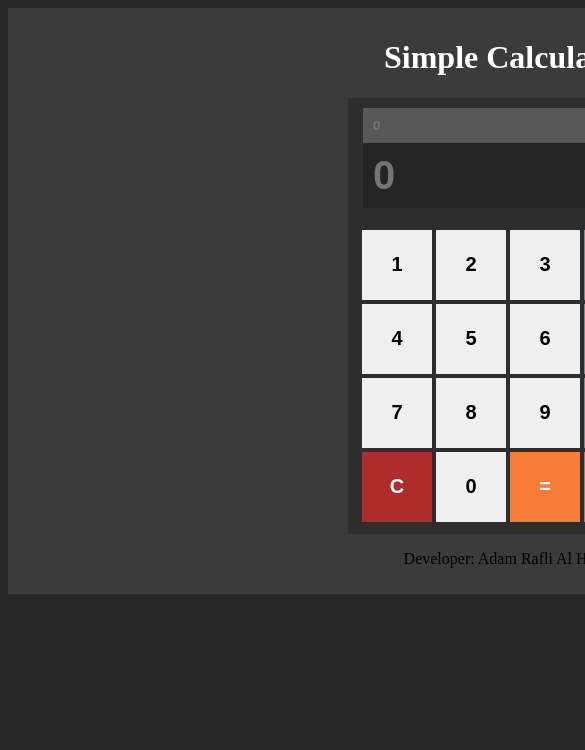
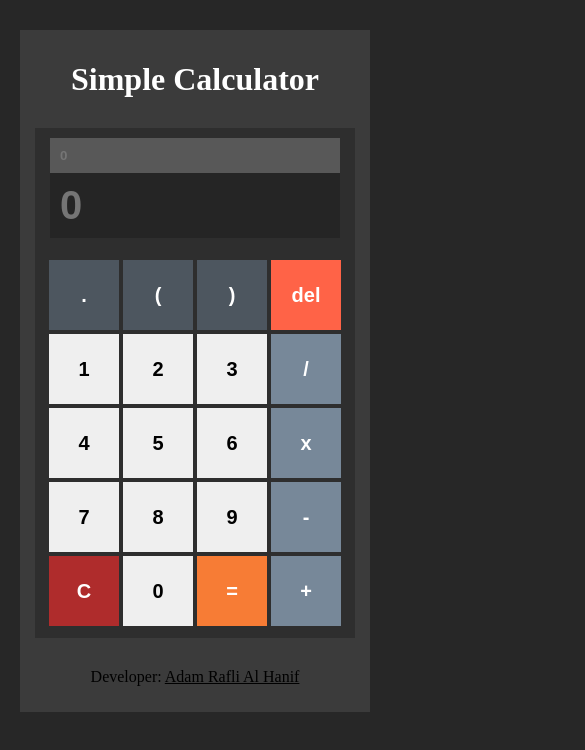
Before and after one commit to AdamRaf/Calculator, a plain HTML site: page index.html in a window 390 px wide. Shown: the top 750 px of the page, 585 px wide, since content can reach past the window. Drawn offline with Linux system fonts and the light colour scheme.

Commit message:
new func, new look, fix bug

```diff
--- a/brain.js
+++ b/brain.js
@@ -1,20 +1,22 @@
 let ipt = false;
-let val = 0;
 
 function input(x) {
     document.getElementById("line").value += x;
+    let eva = eval(document.getElementsByClassName("monitor equation")[0].value);
+    document.getElementsByClassName("monitor total")[0].value = eva;
     ipt = true;
 }
 
 function clr() {
-    document.getElementById("line").value = '';
+    document.getElementsByClassName("monitor equation")[0].value = '';
+    document.getElementsByClassName("monitor total")[0].value = '';
     ipt = false;
 }
 
 function clc() {
-    let a = eval(document.getElementsByClassName("monitor equation")[0].value);
+    let eva = eval(document.getElementsByClassName("monitor equation")[0].value);
     if (ipt == true){
-        document.getElementsByClassName("monitor total")[0].value = a;
+        document.getElementsByClassName("monitor total")[0].value = eva;
     } else {
         alert("input something");
     }
@@ -25,12 +27,20 @@ function act(q) {
     console.log(`eq = ${eq}`);
     let last = eq.charAt(eq.length-1);
     console.log(`last = ${last}`);
-    let eva = eval(document.getElementsByClassName("monitor equation")[0].value);
     if(last == "/" || last == "*" || last == "-" || last == "+"){
-        document.getElementsByClassName("monitor equation")[0].value = document.getElementsByClassName("monitor equation")[0].value.substring(0, eq.length-1);
-        document.getElementsByClassName("monitor equation")[0].value += q;
-    } else {
-        document.getElementsByClassName("monitor equation")[0].value += q;
+        console.log(`q = ${q}`);
+        if(q == "." || q == "(" || q == ")"){
+            document.getElementsByClassName("monitor equation")[0].value += q;
+            console.log(document.getElementsByClassName("monitor equation")[0].value);
+        }
+        document.getElementsByClassName("monitor equation")[0].value = document.getElementsByClassName("monitor equation")[0].value.substring(0, document.getElementsByClassName("monitor equation")[0].value.length-1);
+        console.log(document.getElementsByClassName("monitor equation")[0].value);
     }
-    document.getElementsByClassName("monitor total")[0].value = eva;
+    document.getElementsByClassName("monitor equation")[0].value += q;
+    console.log(document.getElementsByClassName("monitor equation")[0].value);
 }
+
+function del() {
+    let eq = document.getElementsByClassName("monitor equation")[0].value;
+    document.getElementsByClassName("monitor equation")[0].value = document.getElementsByClassName("monitor equation")[0].value.substring(0, eq.length-1);
+}
--- a/index.html
+++ b/index.html
@@ -5,6 +5,7 @@
     <meta name="viewport" content="width=device-width, initial-scale=1.0">
     <title>Calculator</title>
     <link rel="stylesheet" href="skin.css">
+    <link rel="stylesheet" href="responsive.css">
 </head>
 <body>
     <script src="brain.js"></script>
@@ -14,6 +15,11 @@
             <input type="text" class="monitor equation" id="line" placeholder="0">
             <input type="text" class="monitor total" id="line" placeholder="0">
             <div class="flex-calc">
+                <input type="button" class="btn act add" value="." onclick="act('.')">
+                <input type="button" class="btn act add" value="(" onclick="act('(')">
+                <input type="button" class="btn act add" value=")" onclick="act(')')">
+                <input type="button" class="btn act del" value="del" onclick="del()">
+
                 <input type="button" class="btn" value="1" onclick="input(1)">
                 <input type="button" class="btn" value="2" onclick="input(2)">
                 <input type="button" class="btn" value="3" onclick="input(3)">
@@ -35,7 +41,7 @@
                 <input type="button" class="btn act" value="+" onclick="act('+')">
             </div>
         </div>
-        <p>Developer: Adam Rafli Al Hanif</p>
+        <p>Developer: <a href="https://www.linkedin.com/in/adamraflialhanif/">Adam Rafli Al Hanif</a></p>
     </div>
     <script type="text/javascript" src="brain.js"></script>
 </body>
--- /dev/null
+++ b/responsive.css
@@ -0,0 +1,5 @@
+@media (max-width: 670px){
+    .pgcontainer{
+        width: 350px;
+    }
+}
--- a/skin.css
+++ b/skin.css
@@ -4,19 +4,20 @@ html{
 .pgcontainer{
     width: 1000px;
     padding: 10px 0px;
-    margin: 0px auto;
+    margin: 30px auto;
     background-color: rgb(59, 59, 59);
     text-align: center;
 }
 
 .pgcontainer > h1{
     color: White;
+    font-weight: bold;
 }
 
 .calculator{
     padding: 10px;
     width: 300px;
-    margin: 0px auto;
+    margin: 30px auto;
     background-color:rgb(46, 46, 46)
 }
 
@@ -29,7 +30,7 @@ html{
 
 .equation{
     background-color: rgb(88, 88, 88);
-    color: whitesmoke;
+    color: rgb(151, 151, 151);
 }
 
 .total{
@@ -77,3 +78,15 @@ html{
 .c{
     background-color: rgb(175, 44, 44);
 }
+
+.del{
+    background-color:tomato;
+}
+
+.add{
+    background-color:rgb(77, 86, 95)
+}
+
+a,p{
+    color:black;
+}
```
